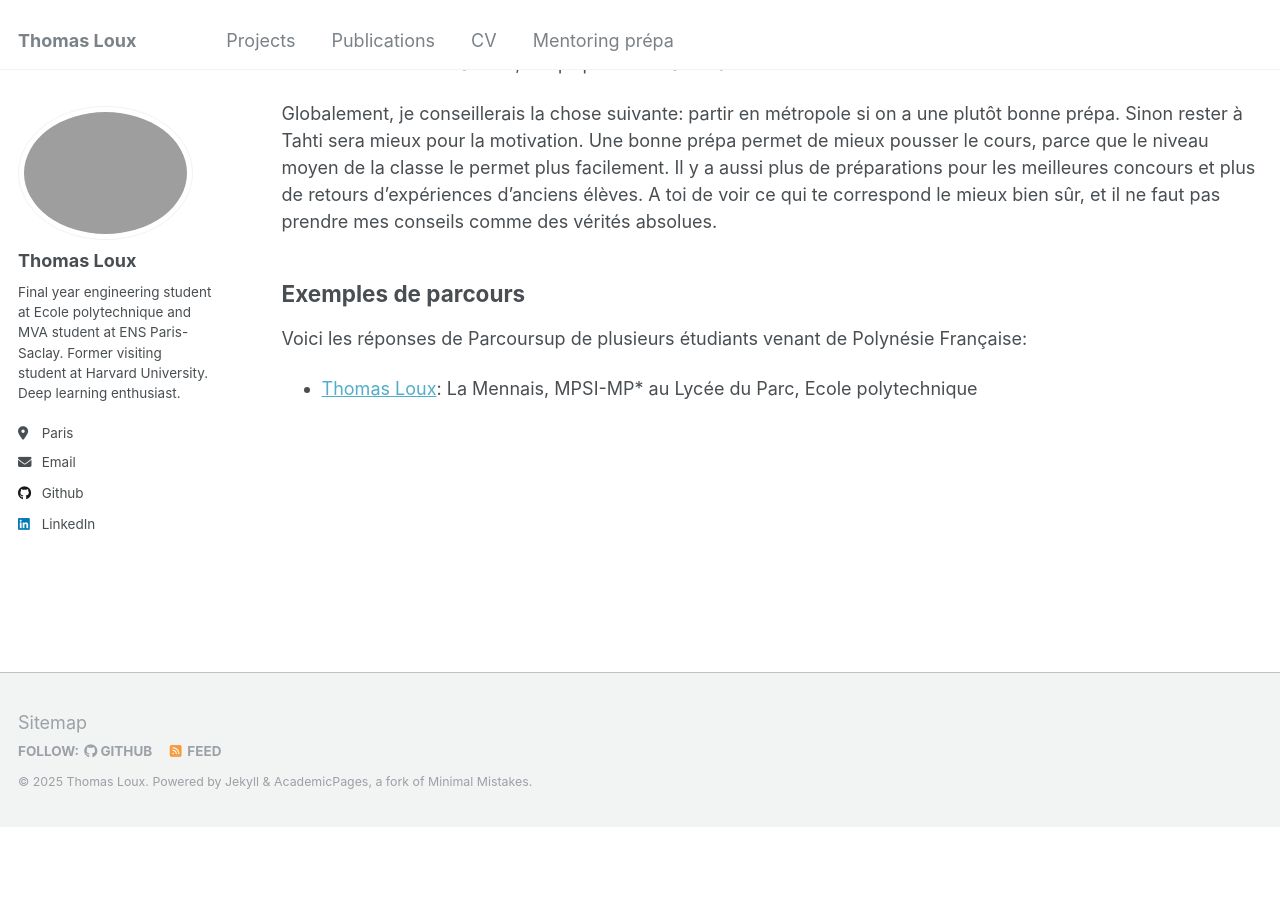
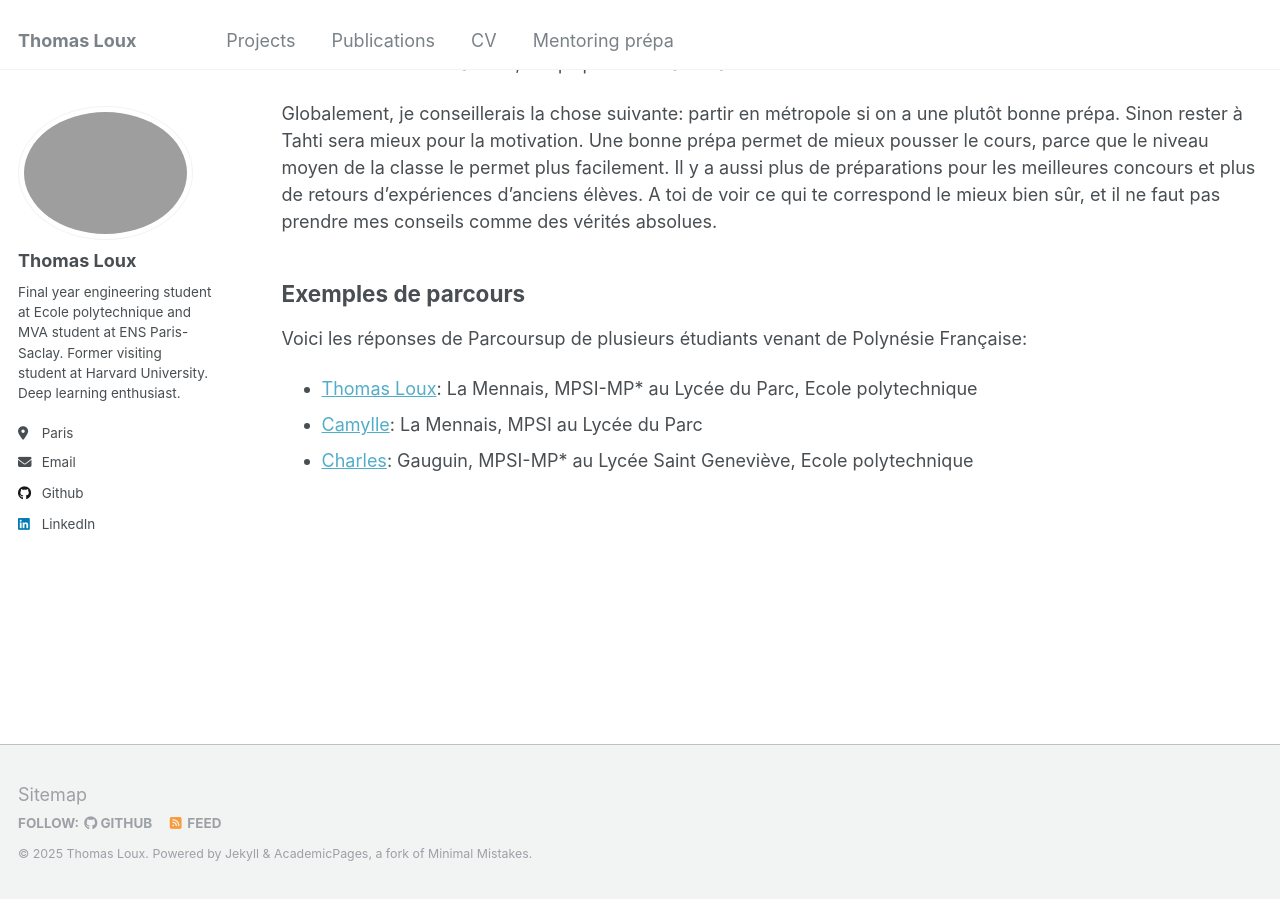
Before and after one commit to thomasloux/thomasloux.github.io, a Jekyll site: the page built from _pages/prepa.md, in a window 1280 px wide and 900 px high, scrolled down 1915 px. Built offline with Jekyll 4.4.1, drawn with Linux system fonts in a browser that asks for light colours; before the commit the page ends 2743 px from its top, so only the background shows below that.

Commit message:
new persons

```diff
--- a/_pages/prepa.md
+++ b/_pages/prepa.md
@@ -46,3 +46,5 @@ Globalement, je conseillerais la chose suivante: partir en métropole si on a un
 ## Exemples de parcours
 Voici les réponses de Parcoursup de plusieurs étudiants venant de Polynésie Française:
 - [Thomas Loux](/files/prepa/loux/parcoursup.pdf): La Mennais, MPSI-MP* au Lycée du Parc, Ecole polytechnique
+- [Camylle](/files/prepa/camylle/parcoursup.pdf): La Mennais, MPSI au Lycée du Parc
+- [Charles](/files/prepa/charles/parcoursup.pdf): Gauguin, MPSI-MP* au Lycée Saint Geneviève, Ecole polytechnique
```
Also changed, not shown: 2 other files.
